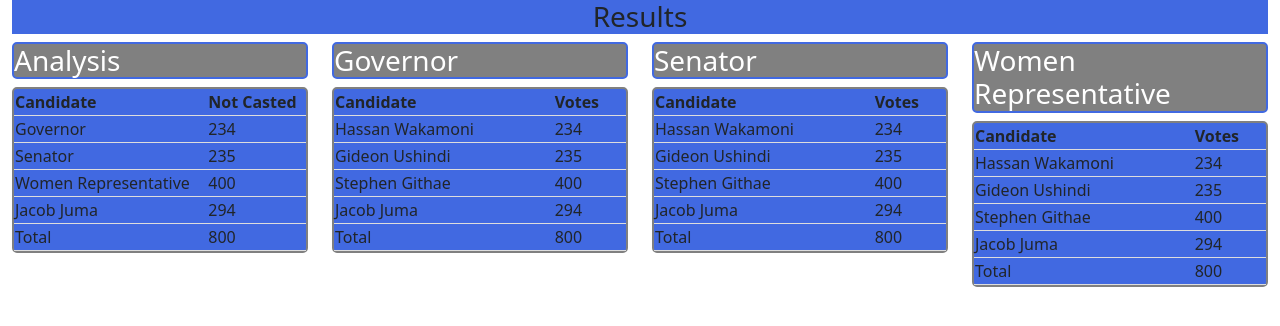
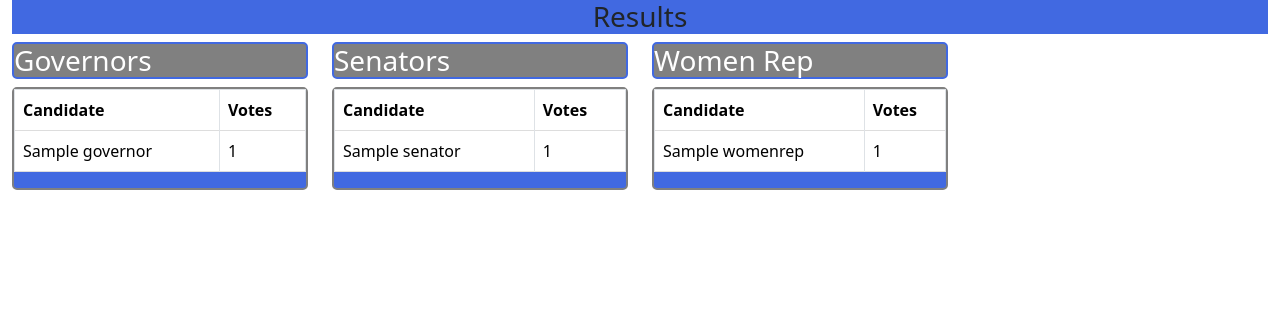
Before and after one commit to Gideonngige/voting-project, a PHP site: page /results.php in a window 1280 px wide. Shown: the top 326 px of the page. Run offline with PHP 8.4, Linux system fonts and the light colour scheme; tables that the repository leaves empty or names only in its code hold one stand-in row (values such as "Sample post").

Commit message:
final commit

```diff
--- a/home.php
+++ b/home.php
@@ -124,7 +124,7 @@ else{
 
 <script>
 var timeDisplay = document.getElementById("timeDisplay");
-var countDownDate = new Date("November 21, 2024 00:00:00").getTime();
+var countDownDate = new Date("November 25, 2024 00:00:00").getTime();
 var countdownFunction = setInterval(function() { var now = new Date().getTime();
   var distance = countDownDate - now;
   // Time calculations for days, hours, minutes and seconds
--- a/results.php
+++ b/results.php
@@ -1,3 +1,19 @@
+<?php
+$servername = "localhost";
+$username = "root";
+$password = "@mysql2024";
+$dbname = "election";
+$conn = mysqli_connect($servername, $username, $password, $dbname);
+if(!$conn){
+  //die("Connection failed!" . mysqli_connect_error());
+}
+else{
+ //echo "Connected";
+}
+
+
+?>
+
 <!DOCTYPE html>
 <html lang="en">
 <head>
@@ -13,137 +29,124 @@
         <div class="head">
             <h3>Results</h3>
         </div>
+        <!--governors-->
         <div class="row">
         <div class="col-sm-3">
-                <h3>Analysis</h3>
+            <h3>Governors</h3>
             <div class="voteDisplay">
-                    <table width="100%">
+            <table class="table table-bordered">
+                <thead>
                     <tr>
                         <th>Candidate</th>
-                            <th>Not Casted</th>
+                        <th>Votes</th>
                     </tr>
+                </thead>
+                <tbody>
+                <?php
+                    $select_governors = "SELECT governor_id, governor_name FROM Governor";
+                    $result = mysqli_query($conn, $select_governors);
+                    if ($result->num_rows > 0) {
+                        // Output data of each row
+                        while($row = $result->fetch_assoc()) {
+                            $governor_id = $row['governor_id'];
+                            $vote_count = "SELECT COUNT(governor_id) AS vote_count FROM GovernorVotes WHERE governor_id = '$governor_id' ";
+                            $result2 = mysqli_query($conn,$vote_count);
+                            $row2 = mysqli_fetch_array($result2);
+
+                            echo '<tr>
+                            <td>' . htmlspecialchars($row["governor_name"]) . '</td>
+                            <td>' . htmlspecialchars($row2["vote_count"]) . '</td>
+                            </tr>';
+                            }
+
+                            } else {
+                                 echo '<tr><td>No names found</td></tr>';
+                                 }
+                                 ?>
+                                 </tbody>
+                                </table>
+                                </div>
+                            </div>
+<!--end of governors-->
+
+<!--senator-->
+        <div class="col-sm-3">
+        <h3>Senators</h3>
+            <div class="voteDisplay">
+            <table class="table table-bordered">
+                <thead>
                     <tr>
-                            <td>Governor</td>
-                            <td>234</td>
+                        <th>Candidate</th>
+                        <th>Votes</th>
                     </tr>
-                        <tr>
-                            <td>Senator</td>
-                            <td>235</td>
-                        </tr>
-                        <tr>
-                            <td>Women Representative</td>
-                            <td>400</td>
-                        </tr>
-                        <tr>
-                            <td>Jacob Juma</td>
-                            <td>294</td>
-                        </tr>
-                        <tr>
-                            <td>Total</td>
-                            <td>800</td>
-                        </tr>
+                </thead>
+                <tbody>
+                <?php
+                    $select_senators = "SELECT senator_id, senator_name FROM Senator";
+                    $result = mysqli_query($conn, $select_senators);
+                    if ($result->num_rows > 0) {
+                        // Output data of each row
+                        while($row = $result->fetch_assoc()) {
+                            $senator_id = $row['senator_id'];
+                            $vote_count = "SELECT COUNT(senator_id) AS vote_count FROM SenatorVotes WHERE senator_id = '$senator_id' ";
+                            $result2 = mysqli_query($conn,$vote_count);
+                            $row2 = mysqli_fetch_array($result2);
+
+                            echo '<tr>
+                            <td>' . htmlspecialchars($row["senator_name"]) . '</td>
+                            <td>' . htmlspecialchars($row2["vote_count"]) . '</td>
+                            </tr>';
+                            }
+
+                            } else {
+                                 echo '<tr><td>No names found</td></tr>';
+                                 }
+                                 ?>
+                            </tbody>
                                 </table>
 
                 </div>
             </div>
+<!--end of senators-->
+
+<!--women rep-->
             <div class="col-sm-3">
-                <h3>Governor</h3>
+            <h3>Women Rep</h3>
             <div class="voteDisplay">
-                    <table width="100%">
+            <table class="table table-bordered">
+                <thead>
                     <tr>
                         <th>Candidate</th>
                         <th>Votes</th>
                     </tr>
-                        <tr>
-                            <td>Hassan Wakamoni</td>
-                            <td>234</td>
-                        </tr>
-                        <tr>
-                            <td>Gideon Ushindi</td>
-                            <td>235</td>
-                        </tr>
-                        <tr>
-                            <td>Stephen Githae</td>
-                            <td>400</td>
-                        </tr>
-                        <tr>
-                            <td>Jacob Juma</td>
-                            <td>294</td>
-                        </tr>
-                        <tr>
-                            <td>Total</td>
-                            <td>800</td>
-                        </tr>
+                </thead>
+                <tbody>
+                    <?php
+                    $select_womenReps = "SELECT womenRep_id, womenRep_name FROM WomenRep";
+                    $result = mysqli_query($conn, $select_womenReps);
+                    if ($result->num_rows > 0) {
+                        // Output data of each row
+                        while($row = $result->fetch_assoc()) {
+                            $womenRep_id = $row['womenRep_id'];
+                            $vote_count = "SELECT COUNT(womenRep_id) AS vote_count FROM WomenRepVotes WHERE womenRep_id = '$womenRep_id' ";
+                            $result2 = mysqli_query($conn,$vote_count);
+                            $row2 = mysqli_fetch_array($result2);
+
+                            echo '<tr>
+                            <td>' . htmlspecialchars($row["womenRep_name"]) . '</td>
+                            <td>' . htmlspecialchars($row2["vote_count"]) . '</td>
+                            </tr>';
+                            }
+
+                            } else {
+                                 echo '<tr><td>No names found</td></tr>';
+                                 }
+                                 ?>
+                            </tbody>
                                 </table>
-
                 </div>
             </div>
-            <div class="col-sm-3">
-            <h3>Senator</h3>
-                <div class="voteDisplay">
-                    <table width="100%">
-                        <tr>
-                            <th>Candidate</th>
-                            <th>Votes</th>
-                        </tr>
-                        <tr>
-                            <td>Hassan Wakamoni</td>
-                            <td>234</td>
-                        </tr>
-                        <tr>
-                            <td>Gideon Ushindi</td>
-                            <td>235</td>
-                        </tr>
-                        <tr>
-                            <td>Stephen Githae</td>
-                            <td>400</td>
-                        </tr>
-                        <tr>
-                            <td>Jacob Juma</td>
-                            <td>294</td>
-                        </tr>
-                        <tr>
-                            <td>Total</td>
-                            <td>800</td>
-                        </tr>
-                    </table>
-
-                </div>
-            </div>
-            <div class="col-sm-3">
-            <h3>Women Representative</h3>
-                <div class="voteDisplay">
-                    <table width="100%">
-                        <tr>
-                            <th>Candidate</th>
-                            <th>Votes</th>
-                        </tr>
-                        <tr>
-                            <td>Hassan Wakamoni</td>
-                            <td>234</td>
-                        </tr>
-                        <tr>
-                            <td>Gideon Ushindi</td>
-                            <td>235</td>
-                        </tr>
-                        <tr>
-                            <td>Stephen Githae</td>
-                            <td>400</td>
-                        </tr>
-                        <tr>
-                            <td>Jacob Juma</td>
-                            <td>294</td>
-                        </tr>
-                        <tr>
-                            <td>Total</td>
-                            <td>800</td>
-                        </tr>
-                    </table>
-
-                </div>
-            </div>
-        </div>
-
+<!--end of women rep-->
         </div>
 
 
--- a/vote.php
+++ b/vote.php
@@ -78,7 +78,6 @@ if($_SERVER['REQUEST_METHOD'] == 'POST'){
         $insert_governor_vote = "INSERT INTO GovernorVotes (voter_id, governor_id) VALUES ('$voter_id', '$governor_id')";
         mysqli_query($conn, $insert_governor_vote);
         header("Location: senator.php");
-
       }
 
   }
```
Lines whose indentation alone changed are shown as unchanged.
